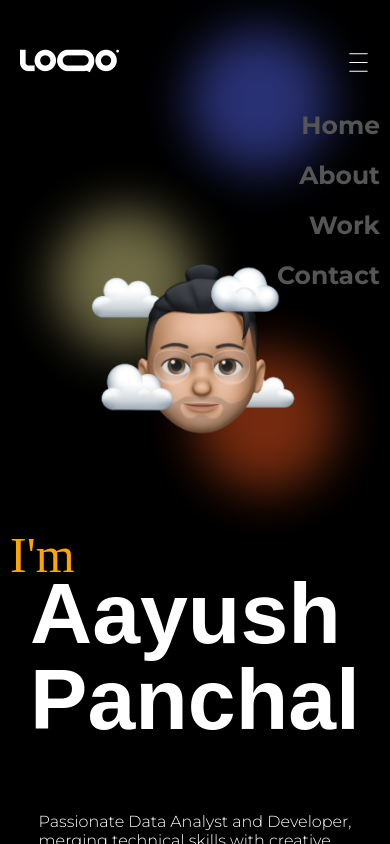
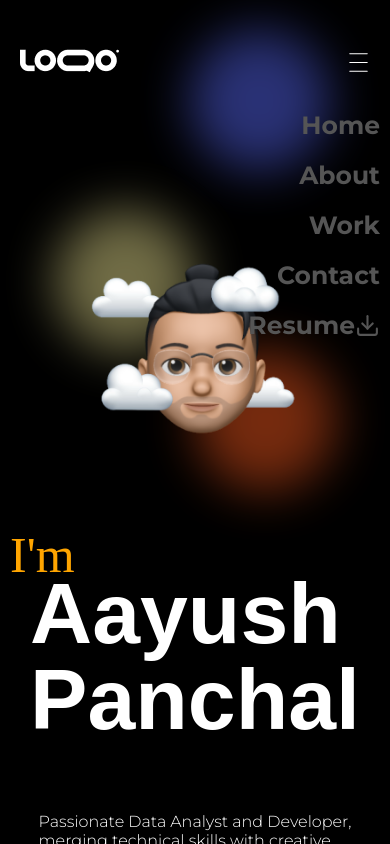
Before and after one commit to sezerz1121/APPortfoliofrontend, a React (Vite) app: page / in a window 390 px wide. Both pictures are taken after a click on the element 358 px from the left and 62 px from the top of the page. Built offline with nearby package versions, Linux system fonts and the light colour scheme; no server answers; a web font is replaced by a local one.

Commit message:
Update Navbar.jsx

```diff
--- a/src/components/Navbar.jsx
+++ b/src/components/Navbar.jsx
@@ -50,6 +50,7 @@ function Navbar() {
             <div className='NavbarPages'>About</div>
             <div className='NavbarPages'>Work</div>
             <div className='NavbarPages' onClick={handleContact}>Contact</div>
+            <div className='NavbarPages'  onClick={handleDownload}> Resume <FiDownload /></div>
           </div>
         )}
       </div>
```
